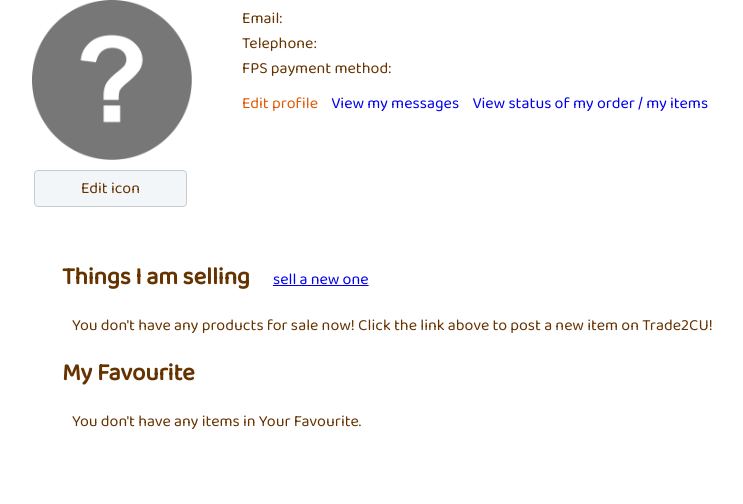
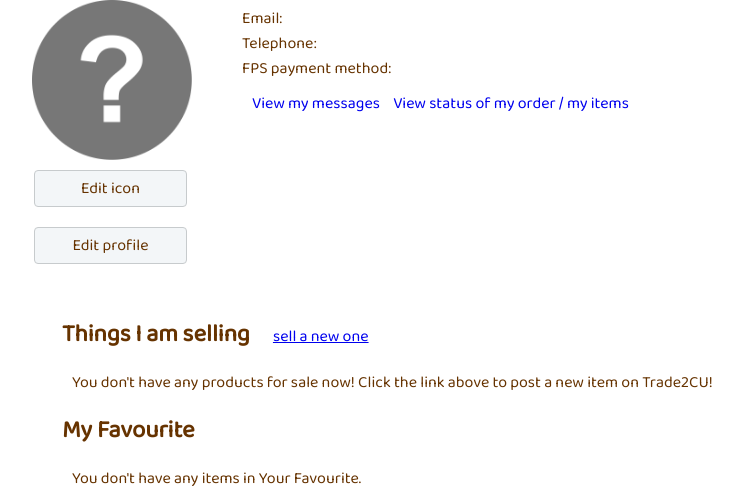
Before and after one commit to hsutungyu/CSCI3100_Group28_201920, a PHP site: page /member/information.php in a window 1280 px wide. Shown: the part 109-613 px from the top of the page, without its empty margins (28-771 px from the left). Run offline with PHP 8.4, Linux system fonts and the light colour scheme; the visitor is signed in with stand-in values (Sample User, id 1); data that the repository does not hold is empty; some libraries are stand-ins or nearby versions.

Commit message:
Add files via upload

```diff
--- a/member/information.php
+++ b/member/information.php
@@ -115,11 +115,11 @@
 		</p>';
     }
 ?>
-<a id="modifyinfo-modal-button" style="position:relative;left:50px;color:#df5a07;">Edit profile</a>
 <a class="no-visited-link-color" href="/member/message.php" style="position:relative;left:60px;text-decoration:none;">View my messages</a>
 <a class="no-visited-link-color" href="/product/buy/status.php" style="position:relative;left:70px;text-decoration:none;">View status of my order / my items</a>
 <br clear="left">
-<button class="button" id="icon-modal-button">Edit icon</button>
+<button class="button" id="icon-modal-button">Edit icon</button><br>
+<button class="button" id="modifyinfo-modal-button" style="padding-top:5px;padding-bottom:5px;padding-left:37.5px;padding-right:37.5px;">Edit profile</button>
 <br><br>
 <p><span style="position:relative;left:30px;font-size:1.5em;font-weight:bold;margin:0.83em 0;padding-right:50px;">Things I am selling</span> <a href="../product/selling.php">sell a new one</a></p>
 
```
